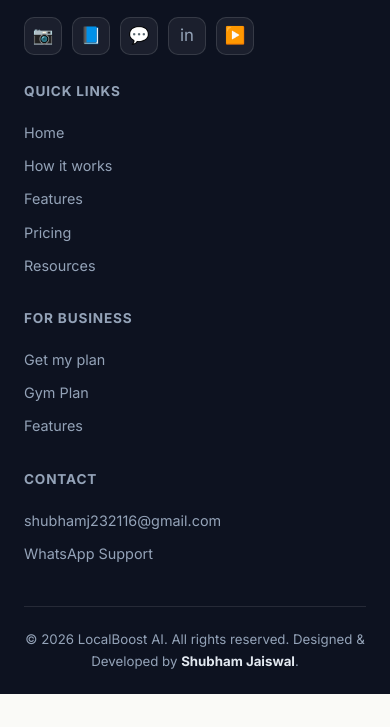
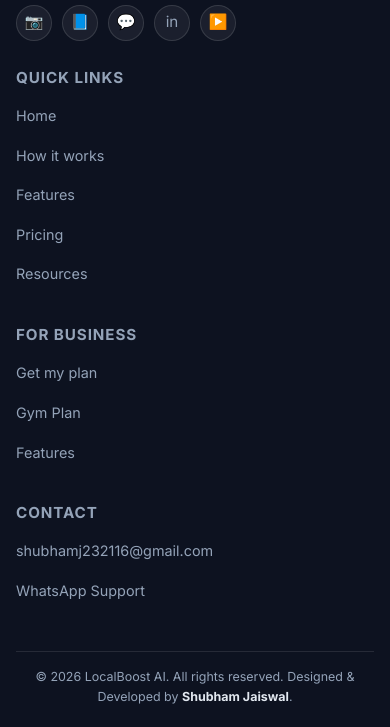
Before and after one commit to shubhamj232110-max/localboost-ai2, a website: page index.html in a window 390 px wide. Shown: the part 8019-8746 px from the top of the page. Before the commit the page ends 8713 px from the top, so only its background shows below. Drawn offline with Linux system fonts and the light colour scheme.

Commit message:
Add files via upload

```diff
--- a/index.html
+++ b/index.html
@@ -299,6 +299,66 @@
       }
     }
 
+    /* ---------- FOOTER ---------- */
+    .footer {
+      padding: 45px 0 25px;
+    }
+
+    .footer .container {
+      width: 100%;
+      max-width: 1200px;
+      margin: 0 auto;
+      padding: 0 20px;
+    }
+
+    .footer-grid {
+      display: grid;
+      grid-template-columns: repeat(4, 1fr);
+      gap: 30px;
+    }
+
+    .footer-brand p {
+      font-size: 0.95rem;
+      line-height: 1.6;
+      margin: 12px 0 18px;
+    }
+
+    .footer-col h4 {
+      font-size: 1rem;
+      margin-bottom: 14px;
+    }
+
+    .footer-col a {
+      display: block;
+      font-size: 0.95rem;
+      margin-bottom: 10px;
+      line-height: 1.5;
+      word-break: break-word;
+    }
+
+    .footer-social {
+      display: flex;
+      flex-wrap: wrap;
+      gap: 10px;
+    }
+
+    .footer-social a {
+      width: 40px;
+      height: 40px;
+      display: grid;
+      place-items: center;
+      font-size: 1rem;
+      border-radius: 50%;
+    }
+
+    .footer-bottom {
+      margin-top: 30px;
+      padding-top: 18px;
+      font-size: 0.85rem;
+      line-height: 1.6;
+      text-align: center;
+    }
+
     /* Mobile responsive */
     @media (max-width: 900px) {
       .lb-final-cta {
@@ -330,6 +390,79 @@
       .lb-slider-controls button {
         width: 42px;
         height: 42px;
+      }
+    }
+
+    /* Tablet footer */
+    @media (max-width: 992px) {
+      .footer-grid {
+        grid-template-columns: repeat(2, 1fr);
+        gap: 28px;
+      }
+    }
+
+    /* Mobile footer */
+    @media (max-width: 700px) {
+      .footer {
+        padding: 35px 0 20px;
+      }
+
+      .footer .container {
+        padding: 0 16px;
+      }
+
+      .footer-grid {
+        grid-template-columns: 1fr;
+        gap: 25px;
+        text-align: left;
+      }
+
+      .footer-brand p {
+        font-size: 0.9rem;
+        margin: 10px 0 15px;
+      }
+
+      .footer-col h4 {
+        font-size: 0.95rem;
+        margin-bottom: 10px;
+      }
+
+      .footer-col a {
+        font-size: 0.9rem;
+        margin-bottom: 8px;
+      }
+
+      .footer-social a {
+        width: 36px;
+        height: 36px;
+        font-size: 0.95rem;
+      }
+
+      .footer-bottom {
+        margin-top: 22px;
+        padding-top: 15px;
+        font-size: 0.78rem;
+      }
+    }
+
+    /* Very small mobile */
+    @media (max-width: 380px) {
+      .footer .container {
+        padding: 0 12px;
+      }
+
+      .footer-brand p,
+      .footer-col a {
+        font-size: 0.85rem;
+      }
+
+      .footer-social a {
+        width: 34px;
+        height: 34px;
+      }
+
+      .footer-bottom {
+        font-size: 0.72rem;
       }
     }
 
```
